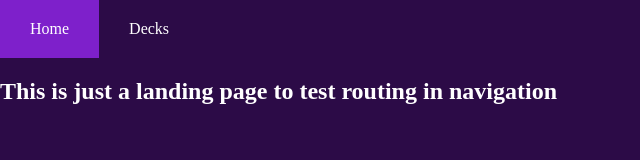
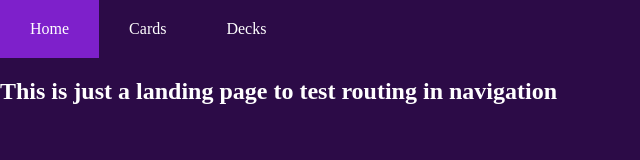
Before and after one commit to sephnescence/vue, a Vue app in the folder frontend-masters-ben-hong-create-vue/: page /#/ in a window 1280 px wide. Shown: the top 160 px of the page, without its empty margins (0-640 px from the left). Built offline with nearby package versions, Linux system fonts and the light colour scheme.

Commit message:
Add link to all cards

```diff
--- a/frontend-masters-ben-hong-create-vue/src/components/App/Nav.vue
+++ b/frontend-masters-ben-hong-create-vue/src/components/App/Nav.vue
@@ -4,6 +4,7 @@
 <template>
   <nav style="$style.nav">
     <router-link to="/"> Home </router-link>
+    <router-link to="/cards"> Cards </router-link>
     <router-link to="/decks"> Decks </router-link>
   </nav>
 </template>
```
